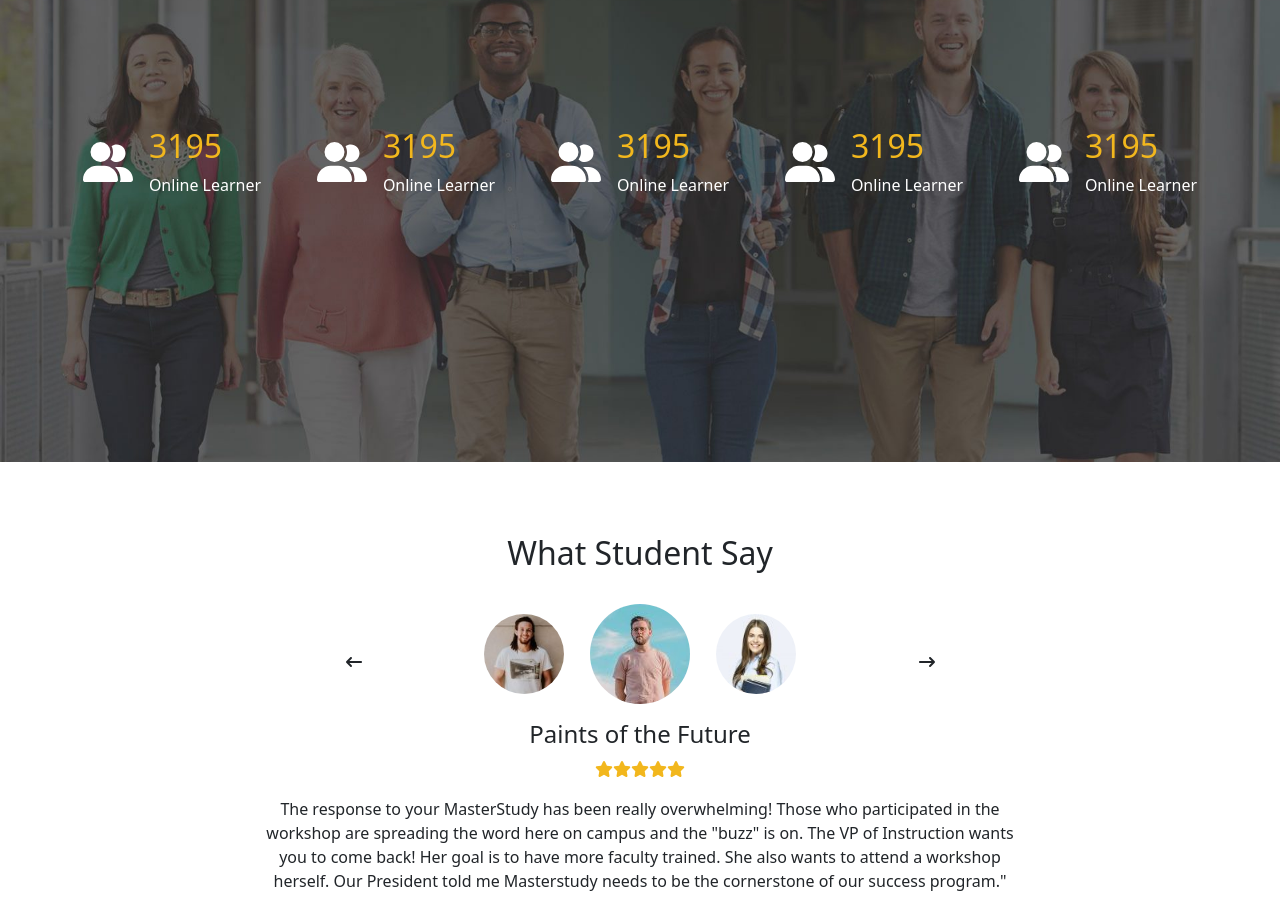
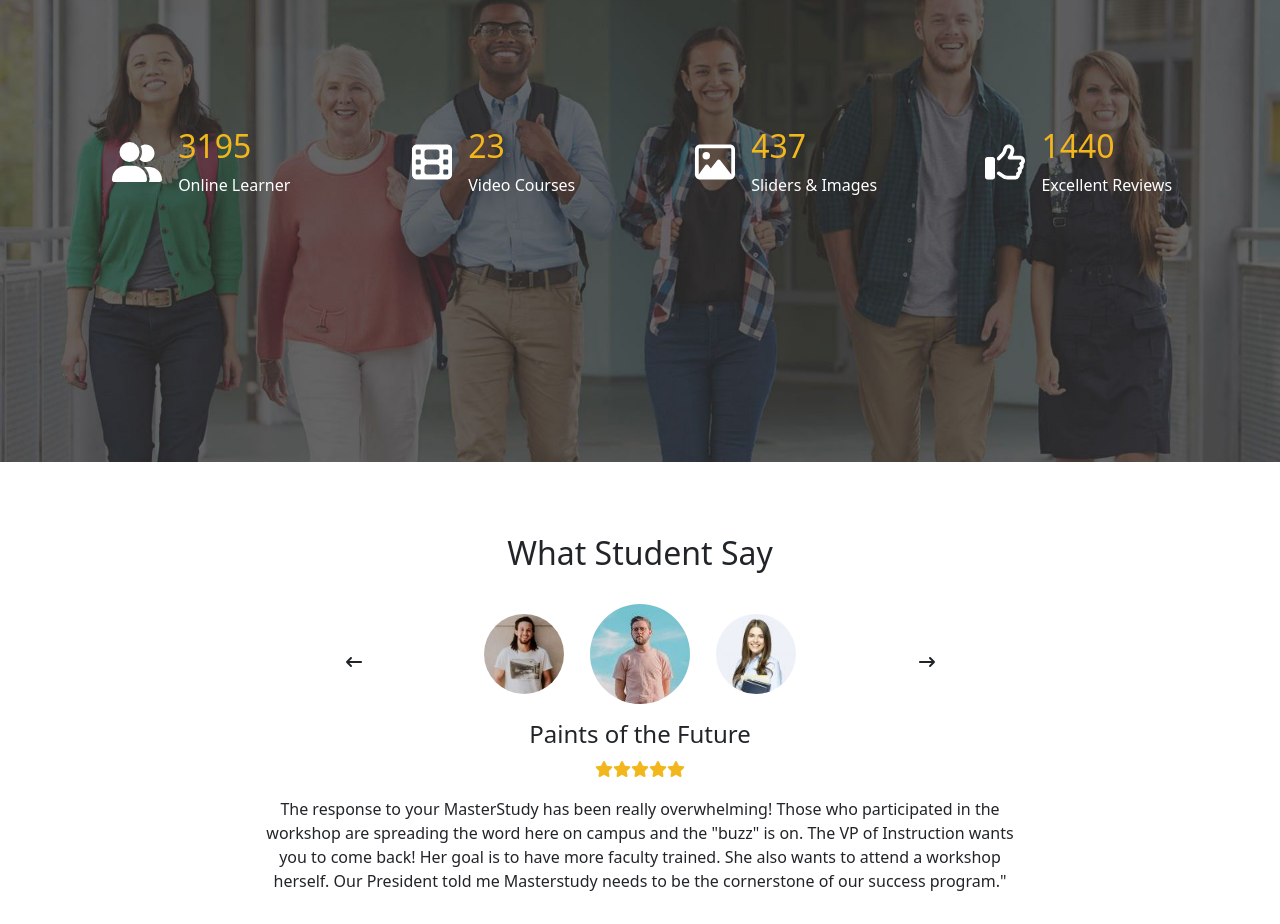
Before and after one commit to luigidibella/proj-html-vuejs, a Vue app: page / in a window 1280 px wide. Shown: the part 3540-4464 px from the top of the page. Built offline with nearby package versions, Linux system fonts and the light colour scheme.

Commit message:
[add] dynamic Recap

```diff
--- a/src/components/partials/Recap.vue
+++ b/src/components/partials/Recap.vue
@@ -1,23 +1,42 @@
 <script>
-import RecapCard from './sub_partials/RecapCard.vue'
+import RecapCard from './sub_partials/RecapCard.vue';
+import { store } from '../../data/store';
 
 export default {
   components:{
     RecapCard
+  },
+
+  data(){
+    return{
+      store
+    }
+  },
+
+  computed:{
+    cardRecap(){
+      return store.card.recap
+    },
+
+  },
+
+  mounted() {
+
   }
-
 }
 </script>
 
 <template>
   <div class="container-fluid px-0 bg_img flex-center">
-    <div class="row row-cols-5 my_container">
+    <div class="row row-cols-4 my_container">
 
-      <RecapCard />
-      <RecapCard />
-      <RecapCard />
-      <RecapCard />
-      <RecapCard />
+      <RecapCard
+        v-for="card in this.cardRecap"
+        :key="card.id"
+        :icon="card.icon"
+        :num="card.num"
+        :data="card.data"
+      />
 
     </div>
   </div>
--- a/src/components/partials/Say.vue
+++ b/src/components/partials/Say.vue
@@ -79,6 +79,7 @@ export default {
     width: 80%;
     &:hover{
       width: 100%;
+      cursor: pointer;
     }
   }
 }
--- a/src/components/partials/Why.vue
+++ b/src/components/partials/Why.vue
@@ -21,10 +21,8 @@ export default {
   },
 
   mounted() {
-    console.log(this.cardBenefit);
 
   }
-
 }
 </script>
 
--- a/src/components/partials/sub_partials/RecapCard.vue
+++ b/src/components/partials/sub_partials/RecapCard.vue
@@ -1,20 +1,32 @@
 <script>
+import { store } from '../../../data/store';
+
 export default {
+  props: {
+    icon: String,
+    num: String,
+    data: String,
+  },
 
+  data() {
+    return {
+      store,
+    }
+  }
 }
 </script>
 
 <template>
   <div class="col flex-center">
-    <div class="icon me-3 flex-center">
-      <i class="fa-solid fa-user-group fs-1"></i>
+    <div class="icon me-3 flex-center" v-html="icon">
+
     </div>
     <div class="info d-flex flex-column text-start">
       <div class="num">
-        <h2>3195</h2>
+        <h2>{{ num }}</h2>
       </div>
       <div class="data">
-        <span>Online Learner</span>
+        <span>{{ data }}</span>
       </div>
     </div>
   </div>
@@ -28,6 +40,14 @@ h2{
   color: $Buttercup;
 }
 
+.col{
+  &:hover{
+  background-color: rgb(255, 255, 255, 0.3);
+  border-radius: 20px;
+  cursor: pointer;
+  }
+}
+
 .icon,
 .data{
   color: $White;
--- a/src/data/cards.js
+++ b/src/data/cards.js
@@ -84,24 +84,19 @@ const dataCard = {
       data: 'Online Learner'
     },
     {
-      icon: '<i class="fa-solid fa-user-group fs-1"></i>',
-      num: '3195',
-      data: 'Online Learner'
+      icon: '<i class="fa-solid fa-film fs-1"></i>',
+      num: '23',
+      data: 'Video Courses'
     },
     {
-      icon: '<i class="fa-solid fa-user-group fs-1"></i>',
-      num: '3195',
-      data: 'Online Learner'
+      icon: '<i class="fa-regular fa-image fs-1"></i>',
+      num: '437',
+      data: 'Sliders & Images'
     },
     {
-      icon: '<i class="fa-solid fa-user-group fs-1"></i>',
-      num: '3195',
-      data: 'Online Learner'
-    },
-    {
-      icon: '<i class="fa-solid fa-user-group fs-1"></i>',
-      num: '3195',
-      data: 'Online Learner'
+      icon: '<i class="fa-regular fa-thumbs-up fs-1"></i>',
+      num: '1440',
+      data: 'Excellent Reviews'
     }
   ]
 }
```
